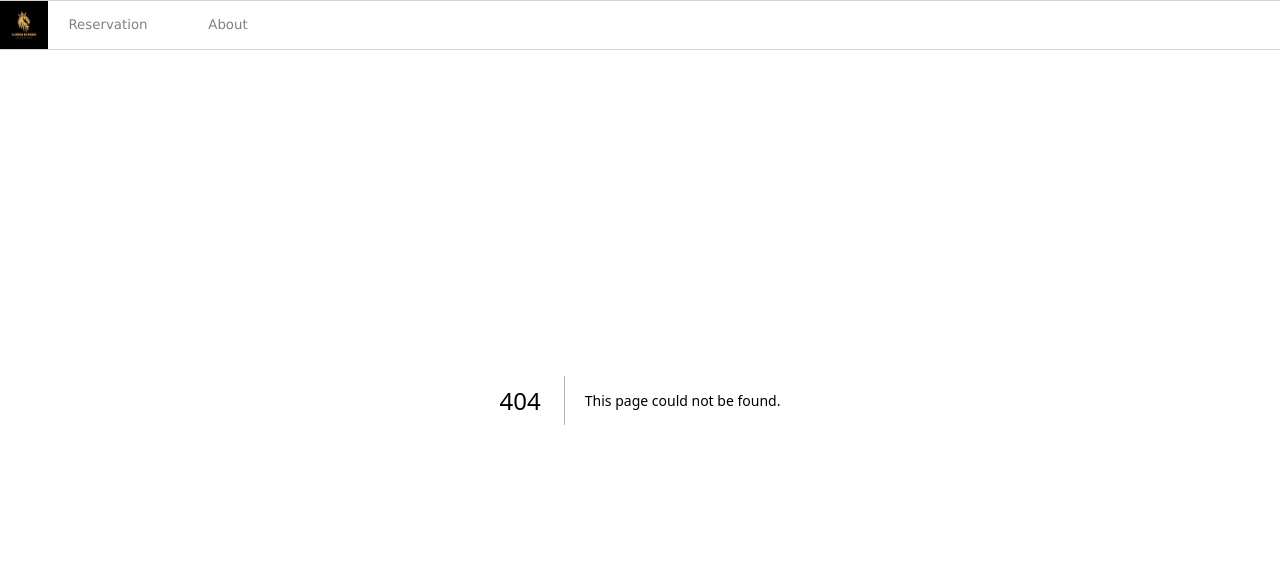
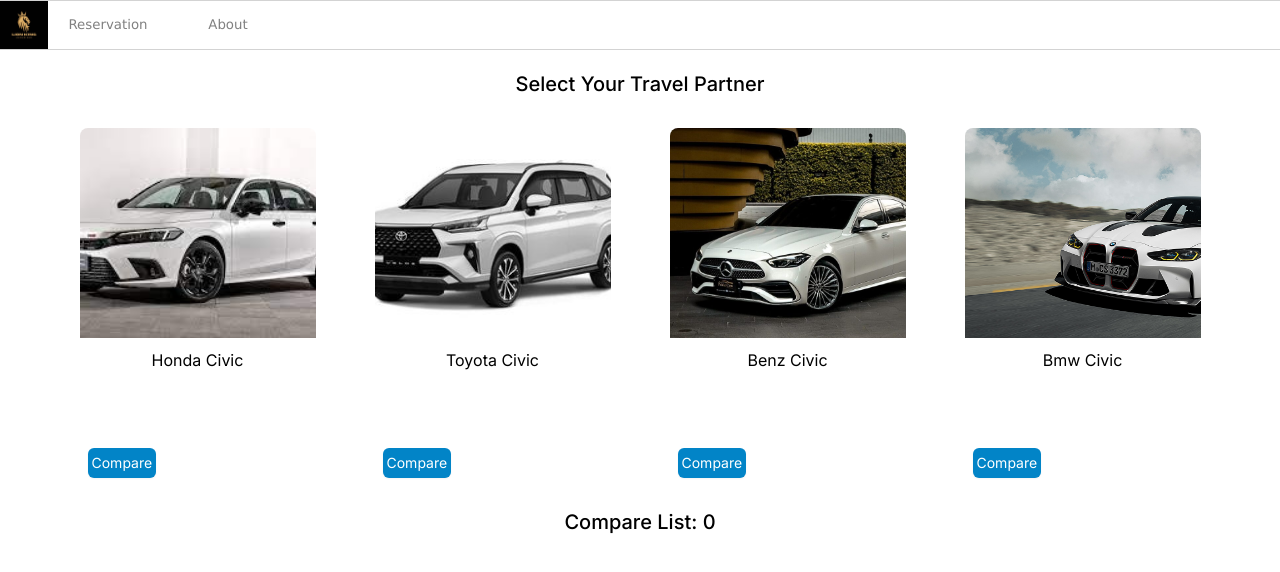
Before and after one commit to nnatchy/SW-DEV-PRAC-2, a Next.js app in the folder inclass_workshop/car-rental-app/: page /car in a window 1280 px wide. Before the commit this address had no page. Shown: the top 572 px of the page. Built offline with nearby package versions, Linux system fonts and the light colour scheme.

Commit message:
inclass wk7

```diff
--- /dev/null
+++ b/inclass_workshop/car-rental-app/src/app/(carinfo)/car/[cid]/page.tsx
@@ -0,0 +1,35 @@
+import Image from 'next/image'
+
+export default function CarDetailPage({ params }: { params: { cid: string } }) {
+
+    /*
+        Mock data for demonstration only
+    */
+
+    const mockCarRepo = new Map()
+    mockCarRepo.set("001", { name: "Honda Civic", image: "/img/civic.jpeg" })
+    mockCarRepo.set("002", { name: "Toyota Civic", image: "/img/toyota.jpeg" })
+    mockCarRepo.set("003", { name: "Benz Civic", image: "/img/benz.jpeg" })
+    mockCarRepo.set("004", { name: "Bmw Civic", image: "/img/bmw.jpeg" })
+
+
+    return (
+        <main className="text-center p-5">
+            <h1 className="text-lg font-medium">Car ID {params.cid} </h1>
+            <div className="flex flex-row my-5">
+                <Image src={ (mockCarRepo.get(params.cid)).image }
+                alt='Car Image'
+                width={0} height={0} sizes='100vw'
+                className='rounded-lg w-[30%]'
+                />
+                <div className='text-md mx-5'>
+                    {(mockCarRepo.get(params.cid)).name}
+                </div>
+            </div>
+        </main>
+    )
+}
+
+export async function generateStaticParams() {
+    return [{cid: '001'},{cid: '002'},{cid: '003'},{cid: '004'}]
+}
--- /dev/null
+++ b/inclass_workshop/car-rental-app/src/app/(carinfo)/car/page.tsx
@@ -0,0 +1,9 @@
+import CarPanel from "@/components/CarPanel"
+export default function Car() {
+    return (
+        <main className="text-center p-5">
+            <h1 className="text-xl font-medium">Select Your Travel Partner</h1>
+            <CarPanel />
+        </main>
+    )
+}
--- a/inclass_workshop/car-rental-app/src/app/page.tsx
+++ b/inclass_workshop/car-rental-app/src/app/page.tsx
@@ -1,11 +1,9 @@
-import CarPanel from "@/components/CarPanel"
 import Banner from "@/components/Banner"
 
 export default function Home() {
   return (
     <main>
       <Banner />
-      <CarPanel/>
     </main>
   )
 }
--- /dev/null
+++ b/inclass_workshop/car-rental-app/src/app/reservations/manage/@dashboard/page.tsx
@@ -0,0 +1,7 @@
+export default function DashboardPage() {
+    return (
+        <main className="bg-slate-100 text-black">
+            <div>Your Dashboard</div>
+        </main>
+    )
+}
--- /dev/null
+++ b/inclass_workshop/car-rental-app/src/app/reservations/manage/@manage/page.tsx
@@ -0,0 +1,7 @@
+export default function ManagePage() {
+    return (
+        <main>
+            <div>Your Reservations</div>
+        </main>
+    )
+}
--- /dev/null
+++ b/inclass_workshop/car-rental-app/src/app/reservations/manage/layout.tsx
@@ -0,0 +1,10 @@
+export default function ManageReservationLayout(
+    {children, dashboard, manage} : {children: React.ReactNode, dashboard: React.ReactNode, manage: React.ReactNode} ) {
+        return (
+            <div className="flex flex-col w-full">
+                { children }
+                { dashboard }
+                { manage }
+            </div>
+        )
+}
--- a/inclass_workshop/car-rental-app/src/app/reservations/manage/page.tsx
+++ b/inclass_workshop/car-rental-app/src/app/reservations/manage/page.tsx
@@ -1,6 +1,6 @@
 export default function ManageReservations () {
     return (
-        <main>
+        <main className="text-center text-lg">
             <div>Manage Your Reservations</div>
         </main>
     );
--- a/inclass_workshop/car-rental-app/src/components/Banner.tsx
+++ b/inclass_workshop/car-rental-app/src/components/Banner.tsx
@@ -1,12 +1,14 @@
 'use client'
 
 import { useState } from 'react'
+import { useRouter } from 'next/navigation'
 import styles from "./banner.module.css"
 import Image from "next/image"
 
 export default function Banner() {
     const covers = ['/img/cover.jpg', '/img/cover2.jpg', '/img/cover3.jpg'];
     const [index, setIndex] = useState(0);
+    const router = useRouter();
 
     return (
         <div className={styles.banner} onClick={ () => setIndex(index + 1)}>
@@ -19,6 +21,11 @@
                 <h1 className="text-4xl font-medium">Your Travel Partner</h1>
                 <h3 className="text-xl font-serif">Explore Your World with Us</h3>
             </div>
+            <button className='bg-white text-cyan-600 border border-cyan-600
+            font-semibold py-2 px-2 rounded z-30 absolute bottom-0 right-0 mb-4 mr-2 hover:bg-cyan-600 hover:text-white hover:border-transparent'
+            onClick={(e) => { e.stopPropagation(); router.push('/car'); }}>
+                Select Your Travel Partner NOW
+            </button>
         </div>
     );
 }
--- a/inclass_workshop/car-rental-app/src/components/CarPanel.tsx
+++ b/inclass_workshop/car-rental-app/src/components/CarPanel.tsx
@@ -1,6 +1,7 @@
 'use client'
 import { useReducer } from "react"
 import ProductCard from "./ProductCard"
+import Link from 'next/link'
 
 export default function CarPanel() {
 
@@ -18,27 +19,43 @@
         }
     }
 
-    const [ compareList, dispatchCompare ] = useReducer(compareReducer, new Set<string>())
+    const [compareList, dispatchCompare] = useReducer(compareReducer, new Set<string>())
+
+    /*
+        Mock Data for Demonstration only
+    */
+    const mockCarRepo = [
+        { cid: "001", name: "Honda Civic", image: "/img/civic.jpeg" },
+        { cid: "002", name: "Toyota Civic", image: "/img/toyota.jpeg" },
+        { cid: "003", name: "Benz Civic", image: "/img/benz.jpeg" },
+        { cid: "004", name: "Bmw Civic", image: "/img/bmw.jpeg" },
+
+    ]
 
     return (
         <div>
             <div style={{
-                margin: "20px", display: 'flex', flexDirection: "row",
+                margin: "30px", display: 'flex', flexDirection: "row",
                 flexWrap: "wrap", justifyContent: 'space-around', alignContent: 'space-around'
             }}>
-                <ProductCard carName='Honda Civic' imgSrc='/img/civic.jpeg' onCompare={(car: string) => dispatchCompare({type: 'add', carName: car})} />
-                <ProductCard carName='Toyota Civic' imgSrc='/img/toyota.jpeg' onCompare={(car: string) => dispatchCompare({type: 'add', carName: car})} />
-                <ProductCard carName='Benz Civic' imgSrc='/img/benz.jpeg' onCompare={(car: string) => dispatchCompare({type: 'add', carName: car})} />
-                <ProductCard carName='Bmw Civic' imgSrc='/img/bmw.jpeg' onCompare={(car: string) => dispatchCompare({type: 'add', carName: car})} />
+                {
+                    mockCarRepo.map((carItem) => (
+                        <Link href={`/car/${carItem.cid}`} className="w-1/5">
+                            <ProductCard carName={carItem.name} imgSrc={carItem.image}
+                                onCompare={(car: string) => dispatchCompare({ type: 'add', carName: car })}
+                            />
+                        </Link>
+                    ))
+                }
             </div>
-            <div className="w-full text-xl font-medium">
+            <div className="w-full text-xl font-medium mt-10 pt-10">
                 Compare List: {compareList.size}
             </div>
-            { Array.from(compareList).map((car) =>
-            <div key={car}
-                onClick={() => dispatchCompare({type: 'remove', carName: car})}>
-                {car}
-            </div>
+            {Array.from(compareList).map((car) =>
+                <div key={car}
+                    onClick={() => dispatchCompare({ type: 'remove', carName: car })}>
+                    {car}
+                </div>
             )}
         </div>
     )
--- a/inclass_workshop/car-rental-app/src/components/InteractiveCard.tsx
+++ b/inclass_workshop/car-rental-app/src/components/InteractiveCard.tsx
@@ -18,7 +18,8 @@
     }
 
     return (
-        <div className='w-1/5 h-[300px] rounded-lg shadow-lg shadow-white' onClick={onCardSelected}
+        <div className='w-full h-[300px] rounded-lg shadow-lg shadow-white'
+
         onMouseOver={ (e) => onCardMouseAction(e)}
         onMouseOut={ (e) => onCardMouseAction(e)}>
             { children }
--- a/inclass_workshop/car-rental-app/src/components/ProductCard.tsx
+++ b/inclass_workshop/car-rental-app/src/components/ProductCard.tsx
@@ -21,7 +21,7 @@
             </div>
             <button className="block h-[10%] text-sm rounded-md bg-sky-600
             hover:bg-indigo-600 mx-2 my-5 px-1 py-1 text-white shadow-sm"
-            onClick={(e) => {e.stopPropagation; onCompare(carName)}}>Compare</button>
+            onClick={(e) => {e.stopPropagation; e.preventDefault(); onCompare(carName)}}>Compare</button>
         </InteractiveCard>
     );
 }
```
